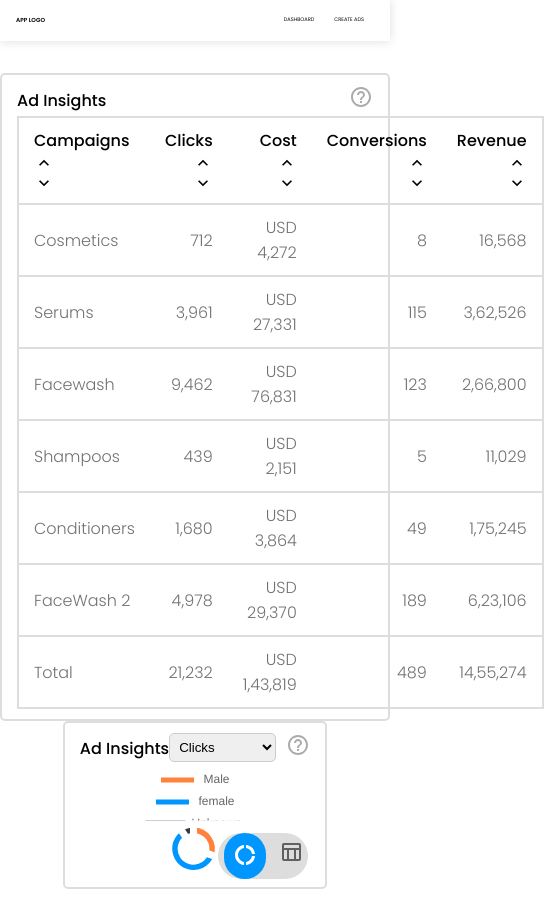
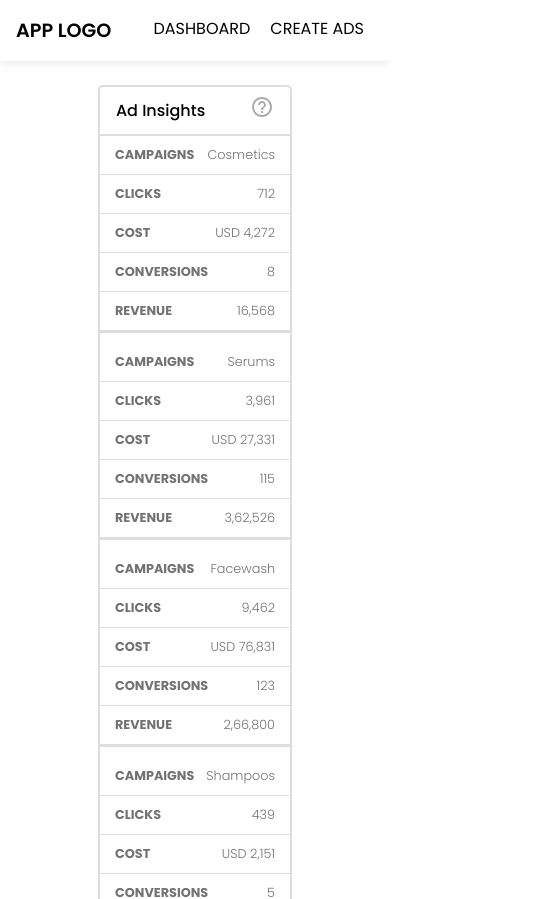
Before and after one commit to Anush79/AdCreator, a React (Create React App) app: page / in a window 390 px wide. Shown: the top 899 px of the page, 544 px wide, since content can reach past the window. Built offline with nearby package versions, Linux system fonts and the light colour scheme.

Commit message:
Style: table responsiveness

```diff
--- a/src/App.css
+++ b/src/App.css
@@ -32,7 +32,7 @@ header nav a {
   padding: 0 10px;
 }
 main{
-  margin-top:2rem;
+  margin-top:1.5rem;
 }
 .chart {
 max-width: 50%;
@@ -43,18 +43,19 @@ margin: auto;
   display: flex;
   justify-content: space-evenly;
   flex-wrap: wrap;
+  gap:1rem;
 }
 
 .dataContainer {
   min-width: 45vw;
   border-radius: 5px;
   border: 2px solid #ddd;
-  padding: 10px 15px;
+  /* padding: 10px 15px; */
   position:relative;
 }
 
 tr {
-  border: 2px solid #ddd;
+  border-bottom: 2px solid #ddd;
   text-align: right;
 }
 
@@ -71,23 +72,25 @@ svg:hover{
   cursor:pointer
 }
 .tableName {
-  width: 100%;
   display: flex;
   font-weight: 500;
   justify-content: space-between;
   align-items: center;
-  border-bottom: none;
+  border-bottom: 2px solid #ddd;
   border-radius: 5px 5px 0 0;
+  padding:0.5rem 1rem;
 }
 
 table,
 td,
 th {
   padding: 10px 15px
+
 }
 
 th {
   font-weight: 500;
+  cursor: pointer;
 }
 
 td {
@@ -102,6 +105,14 @@ td {
   display: inline-flex;
   flex-direction: column;
 }
+.sortIcons svg{
+  font-size: small;
+  color: #ccc;
+}
+#downArrow{
+  margin-top: -12px;
+  height: 10px;
+}
 
 .adContainer {
   position: relative;
@@ -109,9 +120,9 @@ td {
   box-shadow: 0 0 4px #ababab;
   border-radius: 5px;
   margin: auto;
-  min-height: calc(100vh - 100px);
   height: 100%;
   margin-top: 1.6rem;
+  padding:1rem;
 }
 
 .adContainer P {
@@ -127,7 +138,7 @@ textarea {
 }
 
 .options {
-
+  padding: 1rem;
   display: flex;
   flex-wrap: wrap;
   justify-content: center;
@@ -198,9 +209,8 @@ button:hover {
 
 .button,
 .buttons {
-  position: absolute;
-  bottom: 2vh;
-  right: 1vw;
+display: flex;
+justify-content: flex-end;
 }
 
 .flex-col {
@@ -226,6 +236,7 @@ form div {
   width: 100%;
   justify-content: space-between;
   flex-grow: 1;
+  padding-bottom: 1rem;
 }
 
 form label {
@@ -322,6 +333,74 @@ textarea {
 .matric select{
   margin-right:10px;
 }
+
 /*
 add flex-wrap: wrap; to flex-row and flex-col in media query
 */
+
+@media screen and (max-width: 600px) {
+  form div {
+    width: 100%;
+    justify-content: space-between;
+    flex-wrap: wrap;
+    flex-grow: 1;
+  }
+
+.options img {
+  width: 100%;
+  padding: 0;
+}
+
+  table {
+    border: 0;
+  }
+
+  table caption {
+    font-size: 1.3em;
+  }
+
+  table thead {
+    border: none;
+    clip: rect(0 0 0 0);
+    height: 1px;
+    margin: -1px;
+    overflow: hidden;
+    padding: 0;
+    position: absolute;
+    width: 1px;
+  }
+
+  table tr {
+    border-bottom: 3px solid #ddd;
+    display: block;
+    margin-bottom: .625em;
+    }
+
+  table td {
+    border-bottom: 1px solid #ddd;
+    display: block;
+    font-size: .8em;
+    text-align: right;
+  }
+
+  table td::before {
+    content: attr(data-label);
+    float: left;
+    font-weight: bold;
+    text-transform: uppercase;
+  }
+
+  table td:last-child {
+    border-bottom: 0;
+  }
+  .right_align{
+    text-align: right;
+  }
+  header{
+    font-size: 1rem;
+  }
+  header .logo {
+    font-weight: 600;
+    font-size: 1.2rem;
+  }
+}
--- a/src/components/UpDownArrow.jsx
+++ b/src/components/UpDownArrow.jsx
@@ -3,8 +3,13 @@ import KeyboardArrowUpIcon from "@mui/icons-material/KeyboardArrowUp";
 const UpDownArrow = ({ active }) => {
   return (
    <span className="sortIcons">
-      <KeyboardArrowUpIcon fontSize="small" />
+
+        <KeyboardArrowUpIcon fontSize="small" />
+
+    <i id="downArrow">
       <KeyboardArrowDownIcon fontSize="small" />
+    </i>
+
 
     </span>
 
--- a/src/index.css
+++ b/src/index.css
@@ -28,8 +28,3 @@ code {
   font-family: poppins;
   color: #ddd;
 }
-
-/* Apply the responsive font size using the formula */
-body {
-  font-size: calc( var(--minFont) + (var(--maxFont) - var(--minFont)) * ((100vw - var(--minScreenWidth)) / (var(--maxScreenWidth) - var(--minScreenWidth))));
-}
--- a/src/pages/CreateAds.jsx
+++ b/src/pages/CreateAds.jsx
@@ -1,5 +1,5 @@
 // import ad1 from '\public\ad1.png'
-import {toast } from 'react-toastify'
+import {toast } from 'react'
 import ad2 from "../utils/images/ad2.png";
 import ad1 from "../utils/images/ad1.png";
 import { useState } from "react";
@@ -49,7 +49,9 @@ export default function CreateAds() {
               <b>Media Ad</b>
             </div>
           </label>
-          <div className="button">
+
+        </div>
+        <div className="button">
             <button
               className="primaryButton"
               onClick={() => {
@@ -64,7 +66,6 @@ export default function CreateAds() {
             </button>
 
           </div>
-        </div>
       </div>
     );
   else
--- a/src/pages/Dashboard.jsx
+++ b/src/pages/Dashboard.jsx
@@ -10,7 +10,7 @@ import { calculateTotal } from "../utils/utilityFunctions";
 import UpDownArrow from "../components/UpDownArrow";
 export default function Dashboard() {
   const [toggleChart, setToggleCharts] = useState("doughnut");
-  const { SELECT_MATRIX, SORT_BY_CLICKS } = actionTypes;
+  const { SELECT_MATRIX, SORT_BY_CLICKS ,SORT_BY_NAME} = actionTypes;
   const dispatch = useDispatch();
   const cosmeticAds = useSelector((state) => state?.cosmeticAds);
   const users = useSelector((state) => state?.users);
@@ -37,7 +37,13 @@ export default function Dashboard() {
         <table>
           <thead>
             <tr>
-              <th className="right_align">
+              <th className="right_align" onClick={() => {
+                  setSorting(!sorting);
+                  dispatch({
+                    type: SORT_BY_NAME,
+                    payload: { table: "cosmeticAds", toggle: sorting },
+                  });
+                }} >
                 Campaigns <UpDownArrow />
               </th>
               <th
@@ -89,11 +95,11 @@ export default function Dashboard() {
           <tbody>
             {cosmeticAds?.map((item) => (
               <tr key={item.id}>
-                <td className="right_align">{item?.campaigns}</td>
-                <td>{item?.clicks.toLocaleString("en-IN")}</td>
-                <td>USD {item?.cost.toLocaleString("en-IN")}</td>
-                <td>{item?.conversions.toLocaleString("en-IN")}</td>
-                <td>{item?.revenue.toLocaleString("en-IN")}</td>
+                <td className="right_align" data-label="campaigns">{item?.campaigns}</td>
+                <td data-label="clicks">{item?.clicks.toLocaleString("en-IN")}</td>
+                <td data-label="cost">USD {item?.cost.toLocaleString("en-IN")}</td>
+                <td data-label="conversions">{item?.conversions.toLocaleString("en-IN")}</td>
+                <td data-label="revenue">{item?.revenue.toLocaleString("en-IN")}</td>
               </tr>
             ))}
           </tbody>
@@ -145,6 +151,7 @@ export default function Dashboard() {
             </span>{" "}
           </span>
         </div>
+
         {toggleChart === "doughnut" ? (
           <DoughnutChart />
         ) : (
@@ -212,11 +219,11 @@ export default function Dashboard() {
             <tbody>
               {users?.map((item) => (
                 <tr>
-                  <td className="right_align">{item?.group}</td>
-                  <td>{item?.clicks.toLocaleString("en-IN")}</td>
-                  <td>USD {item?.cost.toLocaleString("en-IN")}</td>
-                  <td>{item?.conversions.toLocaleString("en-IN")}</td>
-                  <td>{item?.revenue.toLocaleString("en-IN")}</td>
+                  <td data-label="Gender"  className="right_align">{item?.group}</td>
+                  <td data-label="Clicks" >{item?.clicks.toLocaleString("en-IN")}</td>
+                  <td data-label="cost">USD {item?.cost.toLocaleString("en-IN")}</td>
+                  <td data-label="conversions">{item?.conversions.toLocaleString("en-IN")}</td>
+                  <td data-label="revenue">{item?.revenue.toLocaleString("en-IN")}</td>
                 </tr>
               ))}
             </tbody>
--- a/src/reducers/tableReducer.js
+++ b/src/reducers/tableReducer.js
@@ -3,6 +3,7 @@ import { usersData, adInsights } from "../utils/constants";
 const {
   SORT_BY_CLICKS,
     SELECT_MATRIX,
+    SORT_BY_NAME
 } = actionTypes;
 const initialValue = {
   cosmeticAds: [...adInsights],
@@ -27,7 +28,13 @@ const tableReducer = (state = initialValue, action) => {
           ),
         ],
       };
-
+      case SORT_BY_NAME:
+        const nameSorted = state[payload.table].sort((a, b) =>
+          payload.toggle
+            ? a.campaigns.localeCompare(b.campaigns)
+            : b.campaigns.localeCompare(a.campaigns)
+        );
+        return{...state,[payload.table]: [...nameSorted]};
     default:
       return state
   }
--- a/src/utils/constants.js
+++ b/src/utils/constants.js
@@ -76,5 +76,6 @@ export const actionTypes = {
     SORT_BY_COST  : "SORT_BY_COST ",
     SORT_BY_CONVERSIONS : "SORT_BY_CONVERSIONS",
     SORT_BY_REVENUE : "SORT_BY_REVENUE",
-    SELECT_MATRIX:"SELECT_MATRIX"
+    SELECT_MATRIX:"SELECT_MATRIX",
+    SORT_BY_NAME:"SORT_BY_NAME"
 }
```
